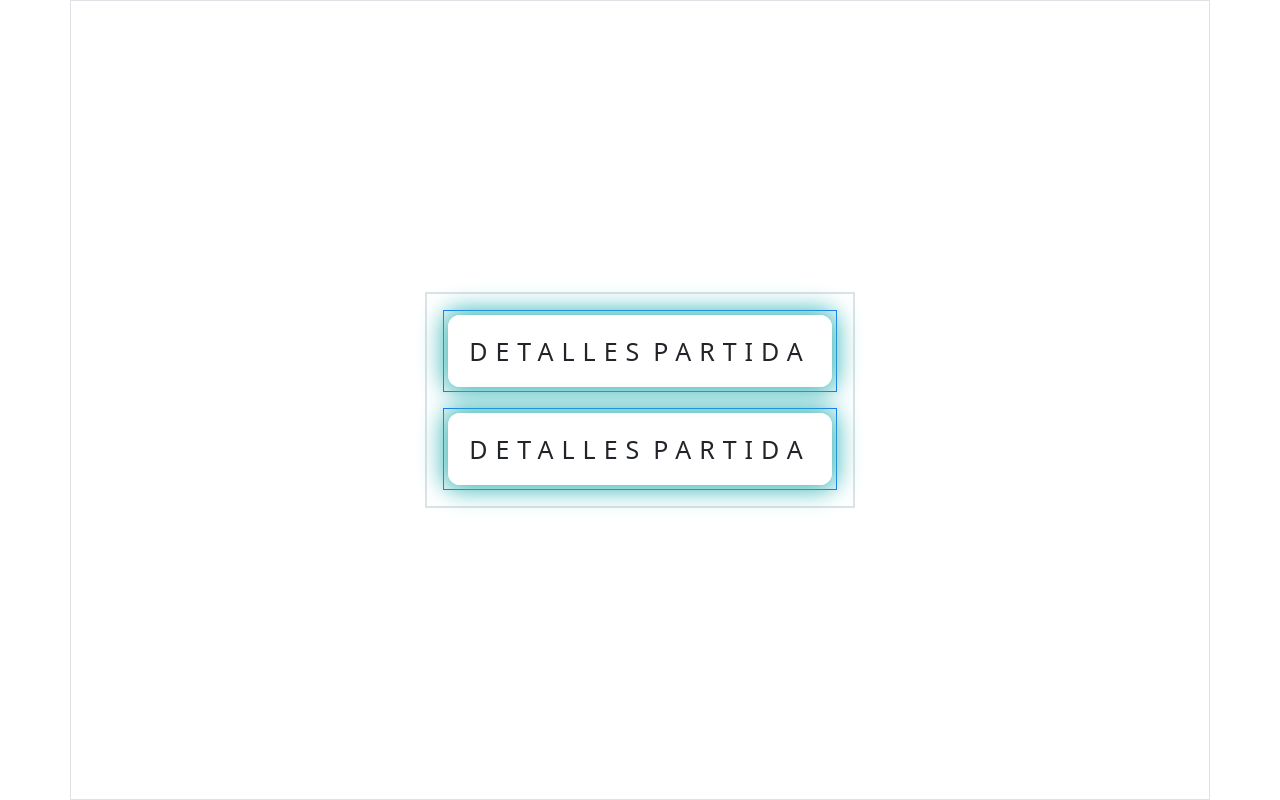
After one commit to FelipeTop69/PAT_GAME, a PHP site: page /Detalles.html in a window 1280 px wide. The commit adds this page. Run offline with PHP 8.4, Linux system fonts and the light colour scheme; some libraries are stand-ins or nearby versions.

Commit message:
Se empezo a trabajar en la nueva pantalla del juego Detalles.html

```diff
--- /dev/null
+++ b/youNeverWalkAlone/PrePartida/Detalles.html
@@ -0,0 +1,51 @@
+<!DOCTYPE html>
+<html lang="en">
+
+<head>
+    <meta charset="UTF-8">
+    <meta name="viewport" content="width=device-width, initial-scale=1.0">
+    <!-- Icono -->
+    <link rel="icon" href="../assets/img/Logos/Logo Principal.ico" type="image/x-icon">
+    <link rel="apple-touch-icon" sizes="180x180" href="../assets/img/Logos/Logo Secundario.png.png">
+    <link rel="icon" type="image/png" sizes="32x32" href="../assets/img/Logos/Logo Secundario.png.png">
+    <link rel="icon" type="image/png" sizes="16x16" href="../assets/img/Logos/Logo Secundario.png.png">
+    <!-- Bootstrap -->
+    <link rel="stylesheet" href="../Bootstrap/css/bootstrap.min.css">
+    <!-- Librerias -->
+    <link rel="stylesheet" href="../assets/Libreria/SweetAlert2/css/sweetalert2.min.css">
+    <link rel="stylesheet" href="https://cdnjs.cloudflare.com/ajax/libs/animate.css/4.1.1/animate.min.css" />
+    <!-- Estilos -->
+    <link rel="stylesheet" href="../assets/css/style.css">
+    <link rel="stylesheet" href="../assets/css/fondoContenido.css">
+    <link rel="stylesheet" href="assets/css/stylesDetalles.css">
+
+    <!-- Iconos -->
+    <link rel="stylesheet" href="https://cdn.jsdelivr.net/npm/remixicon@4.3.0/fonts/remixicon.css">
+    <title>PAT GAME</title>
+</head>
+
+<body>
+
+    <div class="container d-flex justify-content-center align-items-center border vh-100">
+        <div class="contenedor-detalles border border-2 ">
+            <div class="contenedor-titulo border border-primary p-1">
+                <div class="marco-titulo p-3">
+                    <h1 class="">DETALLES</h1>
+                    <H1 class="">PARTIDA</H1>
+                </div>
+            </div>
+            <div class="contenedor-categoria border border-primary p-1">
+                <div class="marco-titulo p-3">
+                    <h1 class="">DETALLES</h1>
+                    <H1 class="">PARTIDA</H1>
+                </div>
+            </div>
+        </div>
+    </div>
+    <script src="../Bootstrap/js/bootstrap.bundle.min.js"></script>
+    <script src="../Bootstrap/js/bootstrap.js"></script>
+    <script src="../assets/Libreria/SweetAlert2/js/sweetalert2.min.js"></script>
+    <script src="assets/js/mainDetalles.js"></script>
+    <script src="../assets/js/main.js"></script>
+</body>
+</html>
--- /dev/null
+++ b/youNeverWalkAlone/PrePartida/assets/css/stylesDetalles.css
@@ -0,0 +1,57 @@
+.container {
+    padding: 25px;
+}
+
+.contenedor-detalles{
+    display: flex;
+    justify-content: center;
+    align-items: center;
+    flex-direction: column;
+    padding: 1rem;
+    gap: 1rem
+
+}
+
+.marco-titulo {
+    display: flex;
+    justify-content: center;
+    align-items: center;
+    /* flex-direction: column; */
+    border-radius: 12px;
+    border: 2px solid #FFF;
+    background: rgba(217, 217, 217, 0.00);
+    box-shadow: 0px 0px 25px 5px #39B6B8;
+    color: var(--color-blanco);
+}
+
+.marco-titulo h1{
+    font-size: 25px;
+    margin: 3px;
+    letter-spacing: 8px;
+}
+
+/*=============== BREAKPOINTS ===============*/
+
+/* Pantalla celular grande*/
+@media screen and (max-width: 576px) {}
+
+/* Pantalla celular mediana */
+@media screen and (max-width: 476px) {
+    .marco-titulo {
+        display: flex;
+        justify-content: center;
+        align-items: center;
+        flex-direction: column;
+        border-radius: 12px;
+        border: 2px solid #FFF;
+        background: rgba(217, 217, 217, 0.00);
+        box-shadow: 0px 0px 25px 5px #39B6B8;
+        color: var(--color-blanco);
+    }
+}
+
+/* Pantalla celular pequeña*/
+@media screen and (max-width: 376px) {}
+
+/* Pantalla celular minion*/
+@media screen and (max-width: 320px) {}
--- /dev/null
+++ b/youNeverWalkAlone/PrePartida/assets/js/mainDetalles.js
@@ -0,0 +1,3 @@
+document.addEventListener('DOMContentLoaded', function () {
+
+})
```
Also changed, not shown: youNeverWalkAlone/PrePartida/Lobby.html (+10 -2 lines), youNeverWalkAlone/PrePartida/assets/css/stylesLobby.css (+106 -5 lines).
